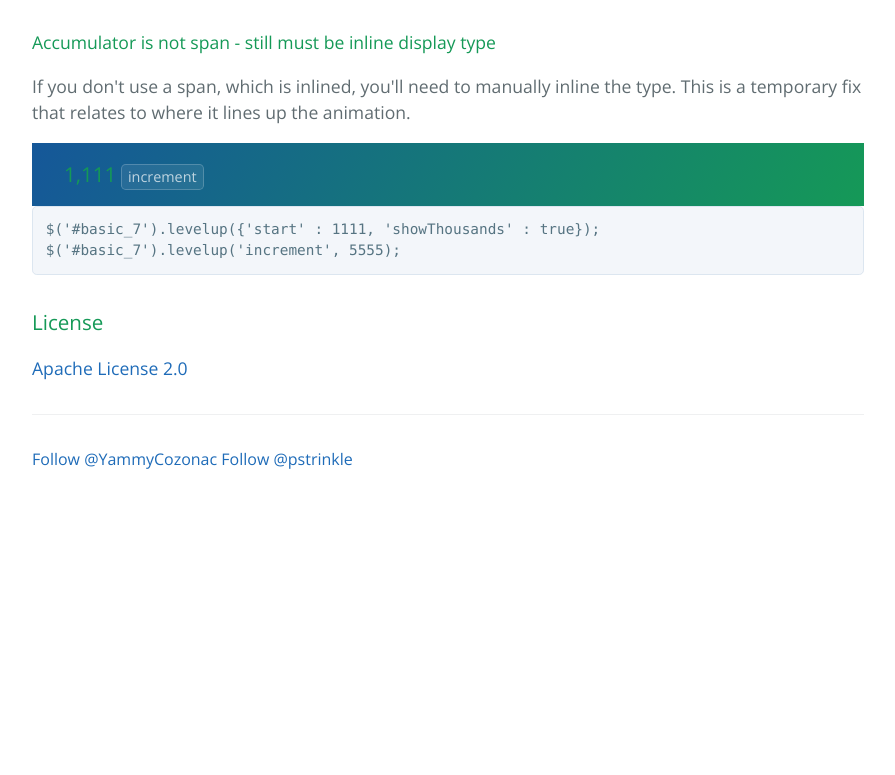
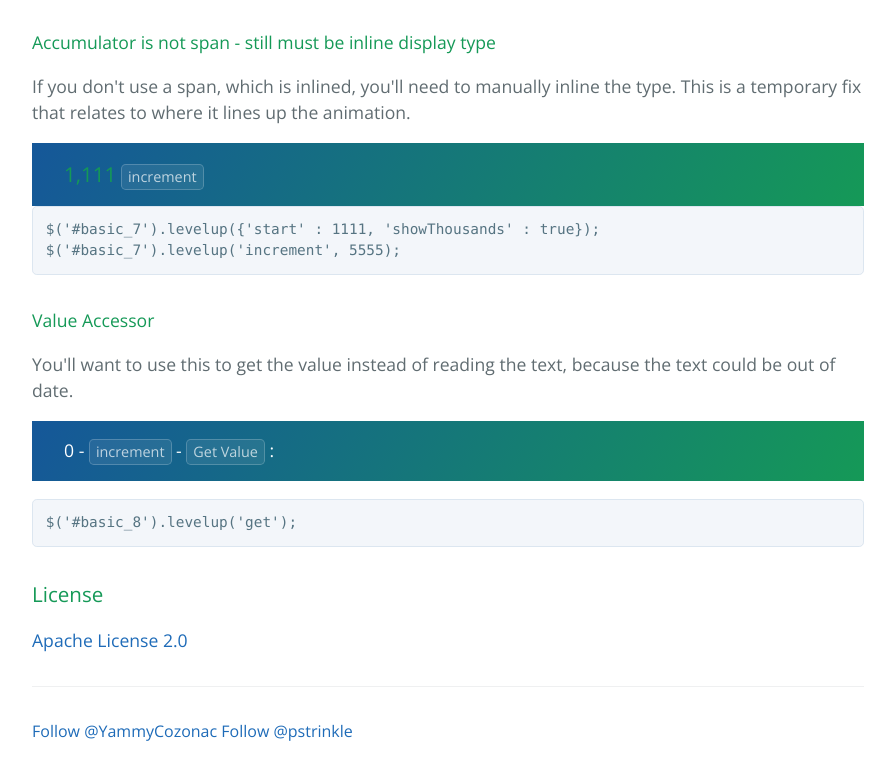
Before and after one commit to pstrinkle/jquery-levelup, a website: page index.html in a window 1280 px wide. Shown: the part 3804-4579 px from the top of the page, without its empty margins (192-1087 px from the left). Before the commit the page ends 4307 px from the top, so only its background shows below. Drawn offline with nearby package versions, Linux system fonts and the light colour scheme.

Commit message:
added demo

```diff
--- a/index.html
+++ b/index.html
@@ -330,6 +330,34 @@ $('#basic_7').levelup('increment', 5555);
           });
       </script>
 
+      <h4>Value Accessor</h4>
+      <p>You'll want to use this to get the value instead of reading the text,
+      because the text could be out of date.</p>
+      <div class="btn-area">
+        <p>
+          <span id='basic_8'></span> -
+          <button id='incrementBtn_8' class="btn2">increment</button> -
+          <button id='readBtn_8' class="btn2">Get Value</button> :
+          <span id='valueResult_8'></span>
+        </p>
+      </div>
+      <pre class="prettyprint lang-js">$('#basic_8').levelup('get');</pre>
+      <script>
+          $(function() {
+              $('#basic_8').levelup({'start' : 0});
+
+              $('#incrementBtn_8').on('click', function(event) {
+                  $('#basic_8').levelup('increment', 1);
+                  $(this).blur();
+              });
+              $('#readBtn_8').on('click', function(event) {
+                  var value = $('#basic_8').levelup('get');
+                  $('#valueResult_8').text(value);
+                  $(this).blur();
+              });
+          });
+      </script>
+
       <h3>License</h3>
       <p><a href="http://www.apache.org/licenses/LICENSE-2.0">Apache License 2.0</a></p>
 
```
